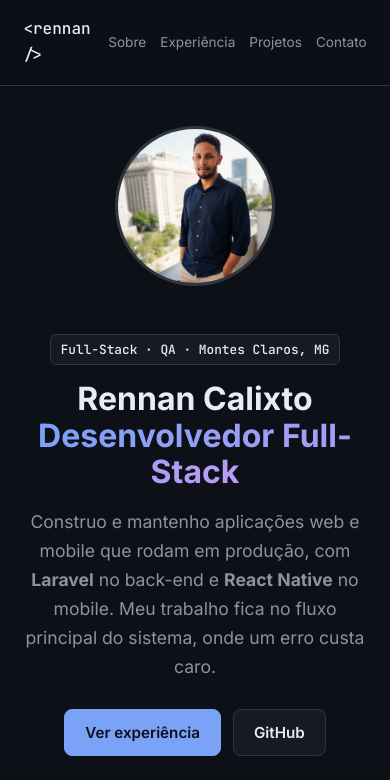
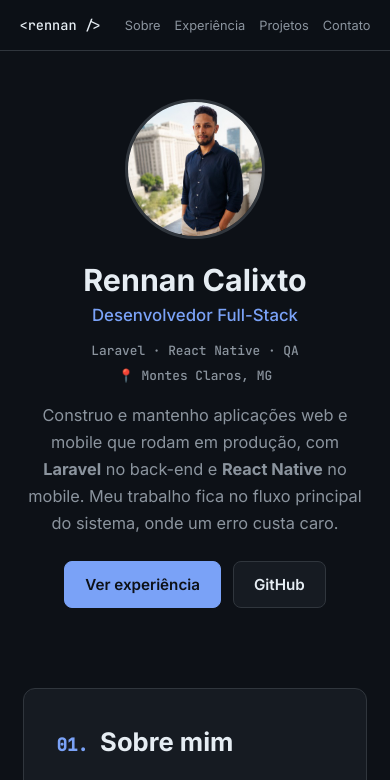
Before and after one commit to Rennancalixtos/Rennancalixtos.github.io, a plain HTML site: page index.html in a window 390 px wide. Shown: the top 780 px of the page. Drawn offline with Linux system fonts and the light colour scheme.

Commit message:
Reorganiza o topo: título menor e alinhado
Co-Authored-By: Claude Opus 5.5 <noreply@anthropic.com>

```diff
--- a/index.html
+++ b/index.html
@@ -78,10 +78,10 @@
 
   <main id="inicio">
     <section class="hero" aria-labelledby="titulo">
-      <img class="avatar" src="rennan-calixto.jpg" width="220" height="220" alt="Foto de Rennan Calixto, desenvolvedor full-stack" fetchpriority="high" />
-      <div>
-        <span class="tag">Full-Stack · QA · Montes Claros, MG</span>
-        <h1 id="titulo">Rennan Calixto<br /><span class="grad">Desenvolvedor Full-Stack</span></h1>
+      <img class="avatar" src="rennan-calixto.jpg" width="176" height="176" alt="Foto de Rennan Calixto, desenvolvedor full-stack" fetchpriority="high" />
+      <div class="hero-text">
+        <h1 id="titulo"><span class="name">Rennan Calixto</span><span class="role">Desenvolvedor Full-Stack</span></h1>
+        <p class="meta"><span>Laravel · React Native · QA</span><span>📍 Montes Claros, MG</span></p>
         <p class="lead">Construo e mantenho aplicações web e mobile que rodam em produção, com <strong>Laravel</strong> no back-end e <strong>React Native</strong> no mobile. Meu trabalho fica no fluxo principal do sistema, onde um erro custa caro.</p>
         <div class="actions">
           <a class="btn primary" href="#experiencia">Ver experiência</a>
--- a/style.css
+++ b/style.css
@@ -29,7 +29,7 @@ a:hover { text-decoration: underline; }
   backdrop-filter: blur(8px);
   border-bottom: 1px solid var(--border);
 }
-.logo { font-family: "JetBrains Mono", monospace; color: var(--text); font-weight: 500; }
+.logo { font-family: "JetBrains Mono", monospace; color: var(--text); font-weight: 500; white-space: nowrap; }
 .nav nav { display: flex; gap: 24px; }
 .nav nav a { color: var(--muted); font-size: 0.95rem; }
 .nav nav a:hover { color: var(--text); text-decoration: none; }
@@ -38,11 +38,16 @@ main { max-width: 1000px; margin: 0 auto; padding: 0 6vw; }
 section { padding: 72px 0 0; }
 
 .hero {
-  display: flex; align-items: center; gap: 48px;
-  min-height: 70vh; padding-top: 40px;
+  display: grid; grid-template-columns: auto 1fr; align-items: center; gap: 40px;
+  padding: 72px 0 8px;
 }
+.hero-text { max-width: 620px; }
+h1 .name { display: block; font-size: clamp(1.9rem, 4vw, 2.6rem); line-height: 1.15; }
+h1 .role { display: block; font-size: 1.05rem; font-weight: 500; color: var(--accent); white-space: nowrap; margin-top: 4px; }
+.meta { display: flex; flex-wrap: wrap; gap: 4px 18px; font-family: "JetBrains Mono", monospace; font-size: 0.8rem; color: var(--muted); margin-bottom: 16px; }
+.hero .meta { justify-content: inherit; }
 .avatar {
-  width: 220px; height: 220px; border-radius: 50%;
+  width: 176px; height: 176px; border-radius: 50%;
   border: 3px solid var(--border); object-fit: cover; object-position: center 20%; flex-shrink: 0;
 }
 .tag {
@@ -51,14 +56,14 @@ section { padding: 72px 0 0; }
   padding: 4px 10px; border-radius: 6px;
   background: var(--surface); border: 1px solid var(--border);
 }
-h1 { font-size: clamp(2rem, 5vw, 3.2rem); line-height: 1.15; margin: 16px 0; }
+h1 { margin: 0 0 10px; }
 .grad {
   background: linear-gradient(90deg, var(--accent), var(--accent2));
   -webkit-background-clip: text; background-clip: text; color: transparent;
 }
-.lead { color: var(--muted); font-size: 1.1rem; max-width: 560px; }
+.lead { color: var(--muted); font-size: 1.02rem; }
 
-.actions { display: flex; gap: 12px; margin-top: 28px; flex-wrap: wrap; }
+.actions { display: flex; gap: 12px; margin-top: 24px; flex-wrap: wrap; }
 .btn {
   display: inline-block; padding: 10px 20px; border-radius: 8px;
   border: 1px solid var(--border); background: var(--surface);
@@ -113,11 +118,13 @@ footer {
 }
 
 @media (max-width: 720px) {
-  .hero { flex-direction: column; text-align: center; min-height: auto; }
-  .hero .actions { justify-content: center; }
-  .avatar { width: 160px; height: 160px; }
+  .hero { grid-template-columns: 1fr; justify-items: center; text-align: center; gap: 24px; padding-top: 48px; }
+  .hero .actions, .hero .meta { justify-content: center; }
+  .avatar { width: 140px; height: 140px; }
   .nav nav { gap: 14px; }
-  .nav nav a { font-size: 0.85rem; }
+  .nav { padding: 14px 5vw; }
+  .nav nav a { font-size: 0.8rem; }
+  .logo { font-size: 0.85rem; }
 }
 
 /* Destaques do "Sobre" */
```
